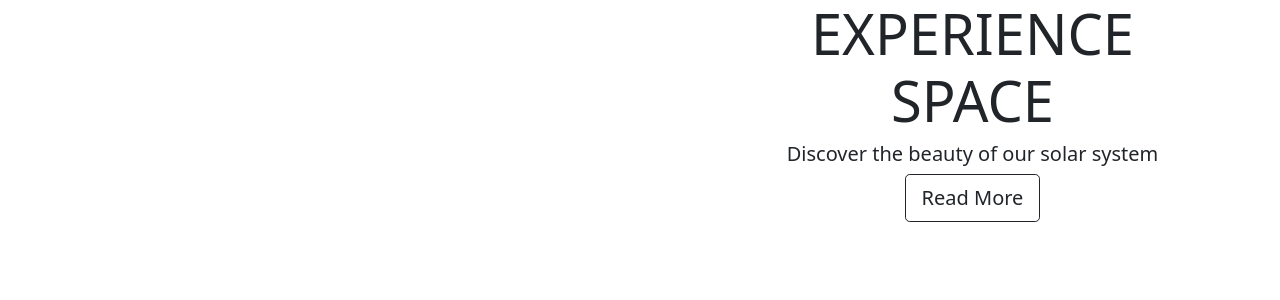
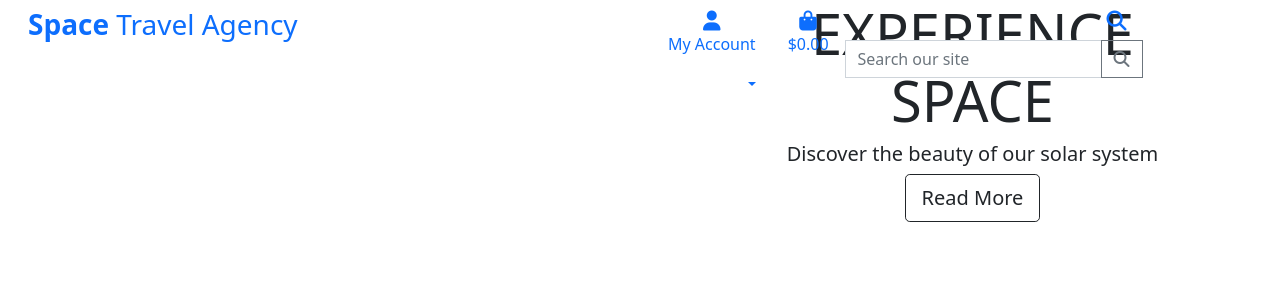
Before and after one commit to chizzletaz/MilestoneProject4, a Django app: page / in a window 1280 px wide. Shown: the top 300 px of the page. Run offline with Django 3.2, Linux system fonts and the light colour scheme; some libraries are stand-ins or nearby versions.

Commit message:
Add main page header.

```diff
--- a/templates/base.html
+++ b/templates/base.html
@@ -2,7 +2,8 @@
 
 <!doctype html>
 <html lang="en">
-  <head>
+
+<head>
     <!-- Required meta tags -->
     {% block meta %}
     <meta http-equiv="X-UA-Compatible" content="ie=edge">
@@ -16,28 +17,103 @@
 
     {% block corecss %}
     <!-- Bootstrap CSS -->
-    <link href="https://cdn.jsdelivr.net/npm/bootstrap@5.1.0/dist/css/bootstrap.min.css" rel="stylesheet" integrity="sha384-KyZXEAg3QhqLMpG8r+8fhAXLRk2vvoC2f3B09zVXn8CA5QIVfZOJ3BCsw2P0p/We" crossorigin="anonymous">
+    <link href="https://cdn.jsdelivr.net/npm/bootstrap@5.1.0/dist/css/bootstrap.min.css" rel="stylesheet"
+        integrity="sha384-KyZXEAg3QhqLMpG8r+8fhAXLRk2vvoC2f3B09zVXn8CA5QIVfZOJ3BCsw2P0p/We" crossorigin="anonymous">
     {% endblock %}
 
     {% block extra_css %}
     {% endblock %}
 
     {% block corejs %}
+    <!-- Font Awesome -->
+    <script src="https://kit.fontawesome.com/2a8c19c224.js" crossorigin="anonymous"></script>
     <!-- jQuery -->
-    <script src="https://code.jquery.com/jquery-3.6.0.slim.min.js" integrity="sha256-u7e5khyithlIdTpu22PHhENmPcRdFiHRjhAuHcs05RI=" crossorigin="anonymous"></script>
+    <script src="https://code.jquery.com/jquery-3.6.0.slim.min.js"
+        integrity="sha256-u7e5khyithlIdTpu22PHhENmPcRdFiHRjhAuHcs05RI=" crossorigin="anonymous"></script>
     <!-- Popper -->
-    <script src="https://cdn.jsdelivr.net/npm/@popperjs/core@2.9.3/dist/umd/popper.min.js" integrity="sha384-eMNCOe7tC1doHpGoWe/6oMVemdAVTMs2xqW4mwXrXsW0L84Iytr2wi5v2QjrP/xp" crossorigin="anonymous"></script>
+    <script src="https://cdn.jsdelivr.net/npm/@popperjs/core@2.9.3/dist/umd/popper.min.js"
+        integrity="sha384-eMNCOe7tC1doHpGoWe/6oMVemdAVTMs2xqW4mwXrXsW0L84Iytr2wi5v2QjrP/xp"
+        crossorigin="anonymous"></script>
     <!-- Bootstrap Js -->
-    <script src="https://cdn.jsdelivr.net/npm/bootstrap@5.1.0/dist/js/bootstrap.min.js" integrity="sha384-cn7l7gDp0eyniUwwAZgrzD06kc/tftFf19TOAs2zVinnD/C7E91j9yyk5//jjpt/" crossorigin="anonymous"></script>
+    <script src="https://cdn.jsdelivr.net/npm/bootstrap@5.1.0/dist/js/bootstrap.min.js"
+        integrity="sha384-cn7l7gDp0eyniUwwAZgrzD06kc/tftFf19TOAs2zVinnD/C7E91j9yyk5//jjpt/"
+        crossorigin="anonymous"></script>
     {% endblock %}
 
     {% block extra_js %}
     {% endblock %}
 
     <title>Space Travel Agency {% block extra_title%}{% endblock %}</title>
-  </head>
-  <body>
-    <header class="container-fluid fixed-top"></header>
+</head>
+
+<body>
+    <header class="container-fluid fixed-top">
+        <div class="row">
+            <div class="col-12 col-lg-6">
+                <a href="{% url 'home' %}" class="nav-link">
+                    <h3><strong>Space</strong> Travel<span class="fw-light"> Agency</span></h3>
+                </a>
+            </div>
+            <div class="col-12 col-lg-6 text-end">
+                <ul class="nav ml-auto">
+                    <li class="nav-item dropdown">
+                        <a class="nav-link dropdown-toggle" href="#" id="user-options" role="button"
+                            data-bs-toggle="dropdown" aria-expanded="false">
+                            <div class="text-center">
+                                <i class="fas fa-user fa-lg"></i>
+                                <p>My Account</p>
+                            </div>
+                        </a>
+                        <ul class="dropdown-menu" aria-labelledby="user-options">
+                            {% if request.user.is_authenticated %}
+                            {% if request.user.is_superuser %}
+                            <a href="{% url 'add_product' %}" class="dropdown-item">Product Management</a>
+                            {% endif %}
+                            <a href="{% url 'profile' %}" class="dropdown-item">My Profile</a>
+                            <a href="{% url 'account_logout' %}" class="dropdown-item">Logout</a>
+                            {% else %}
+                            <a href="{% url 'account_signup' %}" class="dropdown-item">Sign Up</a>
+                            <a href="{% url 'account_login' %}" class="dropdown-item">Sign In</a>
+                            {% endif %}
+                        </ul>
+                    </li>
+                    <li class="nav-item">
+                        <a class="{% if grand_total %}text-info font-weight-bold{% else %}{% endif %} nav-link" href="">
+                            <div class="text-center">
+                                <div><i class="fas fa-shopping-bag fa-lg"></i></div>
+
+                                <p class="my-0">
+                                    {% if grand_total %}
+                                    ${{ grand_total|floatformat:2 }}
+                                    {% else %}
+                                    $0.00
+                                    {% endif %}
+                                </p>
+                            </div>
+                        </a>
+                    </li>
+                    <!-- Open search bar via javscript toggle -->
+                    <li class="nav-item">
+                        <a id="icon-search" class="nav-link" href="#"><i class="fas fa-search fa-lg"></i></a>
+                        <div id="form-search">
+                            <form method="GET" action="">
+                                <div class="input-group mb-3">
+                                    <input class="form-control rounded-0" type="text" name="q"
+                                        placeholder="Search our site" aria-label="Search our site"
+                                        aria-describedby="button-addon">
+                                    <button class="btn btn-outline-secondary rounded-0" type="submit" id="button-addon">
+                                        <span class="icon">
+                                            <i class="fas fa-search"></i>
+                                        </span>
+                                    </button>
+                                </div>
+                            </form>
+                        </div>
+                    </li>
+                </ul>
+            </div>
+        </div>
+    </header>
 
     {% if messages %}
     <div class="message-container"></div>
@@ -52,5 +128,6 @@
     {% block postloadjs%}
     {% endblock %}
 
-  </body>
+</body>
+
 </html>
```
